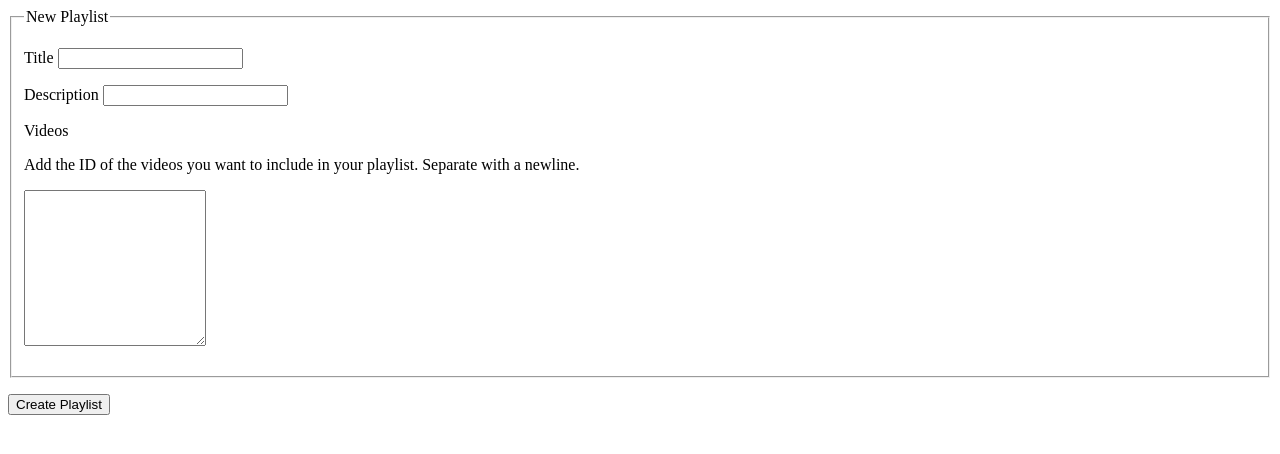
After one commit to dylanplayer/Playlister, a Flask app: page /playlists/new in a window 1280 px wide. The commit adds this page. Shown: the top 454 px of the page. Run offline with Flask 2, Linux system fonts and the light colour scheme.

Commit message:
Added create playlist feature

```diff
--- a/app.py
+++ b/app.py
@@ -1,4 +1,5 @@
-from flask import Flask, render_template, redirect
+from flask import Flask, render_template, redirect, url_for, request
+from bson.objectid import ObjectId
 from pymongo import MongoClient
 
 app = Flask(__name__)
@@ -25,9 +26,38 @@ playlists = db.playlists
 def index():
     return redirect('/playlists')
 
-@app.route('/playlists')
+@app.route('/playlists', methods=['GET'])
 def playlists_index():
     return render_template('playlists_index.html', playlists=playlists.find())
 
+@app.route('/playlists', methods=['POST'])
+def playlists_submit():
+    video_ids = request.form.get('video_ids').split()
+    videos = video_url_creator(video_ids)
+    playlist = {
+        'title': request.form.get('title'),
+        'description': request.form.get('description'),
+        'videos': videos,
+        'video_ids': video_ids,
+    }
+    playlists.insert_one(playlist)
+    return redirect(url_for('playlists_index'))
+
+@app.route('/playlists/new')
+def playlists_new():
+    return render_template('playlists_new.html')
+
+@app.route('/playlists/<playlist_id>')
+def playlists_show(playlist_id):
+    playlist = playlists.find_one({'_id': ObjectId(playlist_id)})
+    return render_template('playlists_show.html', playlist=playlist)
+
+def video_url_creator(ids):
+    videos = []
+    for id in ids:
+        video = 'https://youtube.com/embed/' + id
+        videos.append(video)
+    return videos
+
 if __name__ == '__main__':
     app.run(debug=True)
--- a/templates/playlists_index.html
+++ b/templates/playlists_index.html
@@ -2,7 +2,8 @@
 {% block content %}
     <h1>Playlists</h1>
     {% for playlist in playlists %}
-        <h2>{{ playlist.title }}</h2>
+        <h2><a href='/playlists/{{ playlist._id }}'>{{ playlist.title }}</a></h2>
         <p>{{ playlist.description }}</p>
     {% endfor %}
+    <a href="/playlists/new">New Playlist</a>
 {% endblock %}
--- /dev/null
+++ b/templates/playlists_new.html
@@ -0,0 +1,25 @@
+{% extends 'base.html' %}
+
+{% block content %}
+    <form method="POST" action="/playlists">
+        <fieldset>
+            <legend>New Playlist</legend>
+            <p>
+                <label for="title">Title</label>
+                <input type="text" name="title">
+            </p>
+            <p>
+                <label for="description">Description</label>
+                <input type="text" name="description">
+            </p>
+            <p>
+                <label for='playlist-video-ids'>Videos</label><br>
+                <p>Add the ID of the videos you want to include in your playlist. Separate with a newline.</p>
+                <textarea id='playlist-video-ids' name='video_ids' rows='10'></textarea>
+            </p>
+        </fieldset>
+        <p>
+            <button type="submit">Create Playlist</button>
+        </p>
+    </form>
+{% endblock %}
```
Also changed, not shown: templates/playlists_show.html (added, +10 -0 lines).
